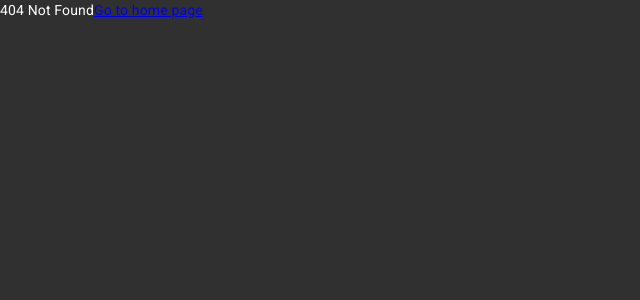
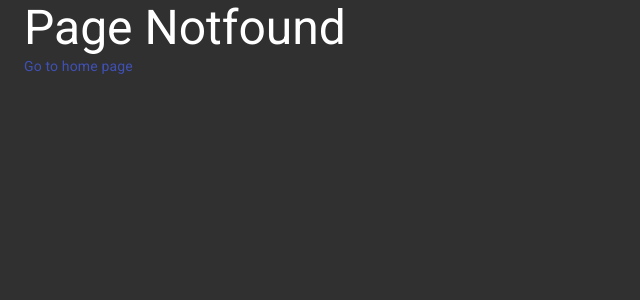
Before and after one commit to anirudh1713/social-media-client, a React (Create React App) app: page /user/1 in a window 1280 px wide. Before the commit this address had no page. Shown: the top 300 px of the page, without its empty margins (0-640 px from the left). Built offline with nearby package versions, Linux system fonts and the light colour scheme.

Commit message:
theme toggle working

```diff
--- a/src/App.js
+++ b/src/App.js
@@ -1,4 +1,4 @@
-import React, {useEffect} from 'react';
+import React, {useEffect, useState} from 'react';
 import { withRouter, Route, Switch } from 'react-router-dom';
 import { connect } from 'react-redux';
 
@@ -37,10 +37,25 @@ const App = (props) => {
     props.history.push('/');
   };
 
+  const [muiTheme, setMuiTheme] = useState(true);
+
+  const onThemeChangeHandler = () => {
+    setMuiTheme((prevState) => {
+      return !prevState;
+    });
+  }
+
+  let applyTheme = 'dark';
+  if (muiTheme) {
+    applyTheme = 'dark';
+  }else {
+    applyTheme = 'light';
+  }
+
   /****************** MaterialUI THEME **************************/
   const theme = createMuiTheme({
     palette: {
-      type: 'dark'
+      type: applyTheme
     }
   });
 
@@ -55,6 +70,8 @@ const App = (props) => {
                   username={props.username}
                   onAcceptReq={props.onAcceptRequest}
                   onRejectReq={props.onRejectRequest}
+                  onThemeChange={onThemeChangeHandler}
+                  theme={muiTheme}
                   //pendingRequests={props.pendingRequests}
           /> : null
         }
@@ -64,7 +81,7 @@ const App = (props) => {
           { props.token && <Route path={'/user/:id'} component={Profile} /> }
           { props.token && <Route exact path={'/'} component={Feed} /> }
           <Route exact path={'/'} component={Signup} />
-          <Route path={"*"} component={NotFound404} />
+          <Route component={NotFound404} />
         </Switch>
     </ThemeProvider>
   );
--- a/src/Components/ChangePassword.js
+++ b/src/Components/ChangePassword.js
@@ -132,7 +132,7 @@ const ChangePassword = (props) => {
           </DialogContent>
           <DialogActions>
             <Button onClick={handleClose} color="primary">
-              Disagree
+              Cancel
             </Button>
             <Button onClick={handleClose} disabled={disabled} type="submit" color="primary" autoFocus>
               Submit
--- a/src/Components/NavBar.js
+++ b/src/Components/NavBar.js
@@ -22,6 +22,8 @@ import Dialog from '@material-ui/core/Dialog';
 import DialogActions from '@material-ui/core/DialogActions';
 import DialogContent from '@material-ui/core/DialogContent';
 import DialogTitle from '@material-ui/core/DialogTitle';
+import FormControlLabel from '@material-ui/core/FormControlLabel';
+import Switch from '@material-ui/core/Switch';
 import PersonAddIcon from '@material-ui/icons/PersonAdd';
 import { List } from '@material-ui/core';
 
@@ -171,6 +173,12 @@ const NavBar = (props) => {
       open={isMenuOpen}
       onClose={handleMenuClose}
     >
+      <MenuItem onClick={() => {handleMenuClose()}}>
+        <FormControlLabel
+          control={<Switch checked={props.theme} onChange={props.onThemeChange} name="theme" />}
+          label="Theme"
+        />
+      </MenuItem>
       <MenuItem onClick={() => {handleMenuClose(); props.history.push(`/user/${props.userId}`);} }>Profile</MenuItem>
       <MenuItem onClick={() => {handleMenuClose(); props.logOutHandler();} }>Log out</MenuItem>
     </Menu>
--- a/src/Components/NotFound404.js
+++ b/src/Components/NotFound404.js
@@ -1,11 +1,17 @@
-import React from 'react'
+import React from 'react';
+import { Link as RLink } from 'react-router-dom';
+import { Container, Typography, Link } from '@material-ui/core';
 
 const NotFound404 = () => {
   return (
-    <div>
-      404 Not Found
-      <a href="/">Go to home page</a>
-    </div>
+    <Container>
+      <Typography variant="h3">
+        Page Notfound
+      </Typography>
+      <Link component={RLink} to={'/'}>
+        Go to home page
+      </Link>
+    </Container>
   );
 };
 
--- a/src/Components/UserDataUpdate.js
+++ b/src/Components/UserDataUpdate.js
@@ -171,7 +171,7 @@ const UserDataUpdate = (props) => {
           </DialogContent>
           <DialogActions>
             <Button onClick={handleClose} color="primary">
-              Disagree
+              Cancel
             </Button>
             <Button onClick={handleClose} type="submit" color="primary" autoFocus>
               Submit
```
